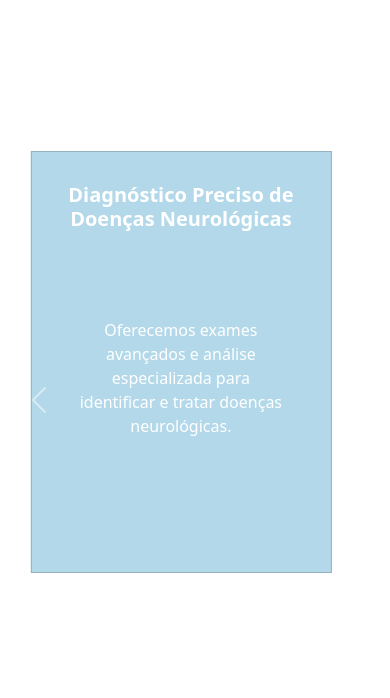
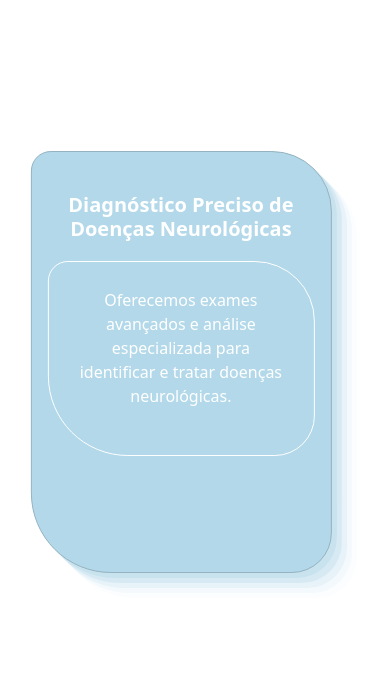
Before and after one commit to welingtonjunior/medcom, a plain HTML site: page index.html in a window 390 px wide. Shown: the part 866-1564 px from the top of the page. Drawn offline with nearby package versions, Linux system fonts and the light colour scheme.

Commit message:
atualizando o css

```diff
--- a/css/styles.css
+++ b/css/styles.css
@@ -9,6 +9,7 @@
     object-fit: cover;
     width: 100%;
     height: 100%;
+    box-shadow: rgb(38, 57, 77) 0px 20px 30px -10px;
 }
 .navbar {
 
@@ -47,6 +48,8 @@
 
 .navbar-light .navbar-nav .nav-link {
     color: #fff;
+    margin-right: 66px;
+
 }
 
 .navbar-toggler {
@@ -60,6 +63,7 @@
 
 .nav-link {
     padding: .2rem 1rem;
+    justify-self: start;
 }
 
 .nav-link.active,.nav-link:focus{
@@ -95,11 +99,24 @@
     margin-left: 7px;
     color: #fff;
 }
+.card-overlay-c h5 {
+
+    padding-top: 10px;
+    margin-top: 10px;
+    margin-bottom: 5px;
+
+
+}
 .card-overlay-c {
     margin-top: 173px;
     text-align: center;
     border: 1px solid #0000;
-    height: 50vh
+    height: 50vh;
+    box-shadow: rgb(178, 216, 233, 0.4) 5px 5px, rgb(178, 216, 233, 0.3) 10px 10px, rgb(178, 216, 233, 0.2) 15px 15px, rgb(178, 216, 233, 0.1) 20px 20px, rgb(178, 216, 233, 0.05) 25px 25px;
+    border-top-left-radius: 20px;
+    border-top-right-radius: 60px;
+    border-bottom-left-radius: 80px;
+    border-bottom-right-radius: 40px;
 }
 
 
@@ -166,7 +183,7 @@ h1{
 }
 .sobre img {
     margin-left: 19px;
-    box-shadow: 0 3px 4px rgba(15, 13, 10, 8.1);
+    box-shadow: rgb(38, 57, 77) 0px 20px 30px -10px;
 }
 
 .display-5 {
@@ -245,7 +262,7 @@ h1{
 .img-historico img {
     height: 575px;
     width: 500px;
-    box-shadow: 0 3px 4px rgba(15, 13, 10, 8.1);
+    box-shadow: rgb(38, 57, 77) 0px 20px 30px -10px;
 }
 .serv{
     margin-top: 100px;
@@ -314,7 +331,13 @@ a {
 }
 @media (max-width: 760px) {
     .card-color p{
-        padding: 64px 30px 17px 30px;
+        padding: 26px 30px 47px 30px;
+        font-size: 1rem;
+        border: 1px solid rgb(254, 255, 255);
+        border-bottom-left-radius: 80px;
+        border-bottom-right-radius: 40px;
+        border-top-left-radius: 20px;
+        border-top-right-radius: 60px;
     }
     .redes-sociais {
         margin-left: 12px;
--- a/index.html
+++ b/index.html
@@ -17,13 +17,14 @@
     <nav class="navbar navbar-expand-lg navbar-light fixed-top ml-auto">
       <div class="container">
         <a class="navbar-brand" href="#">Dra. Isabela</a>
-        <button class="navbar-toggler" type="button" data-toggle="collapse" data-target="#navbarSupportedContent" aria-controls="navbarSupportedContent" aria-expanded="false" aria-label="Toggle navigation">
+        <button class="navbar-toggler" type="button" data-toggle="collapse" data-target="#navbarSupportedContent" aria-controls="navbarSupportedContent"
+          aria-expanded="false" aria-label="Toggle navigation">
             <span class="navbar-toggler-icon"></span>
         </button>
 
         <div class="collapse navbar-collapse" id="navbarSupportedContent">
           <ul class="navbar-nav ml-auto">
-                <li class="nav-item active">
+            <li class="nav-item">
               <a class="nav-link" href="#">Home</a>
             </li>
             <li class="nav-item">
@@ -166,14 +167,7 @@
                 </div>
               </div>
             </div>
-            <button class="carousel-control-prev" type="button" data-bs-target="#cardCarousel" data-bs-slide="prev">
-              <span class="carousel-control-prev-icon" aria-hidden="true"></span>
-              <span class="visually-hidden">Anterior</span>
-            </button>
-            <button class="carousel-control-next" type="button" data-bs-target="#cardCarousel" data-bs-slide="next">
-              <span class="carousel-control-next-icon" aria-hidden="true"></span>
-              <span class="visually-hidden">Próximo</span>
-            </button>
+
           </div>
         </div>
 
```
Lines whose indentation alone changed are shown as unchanged.
